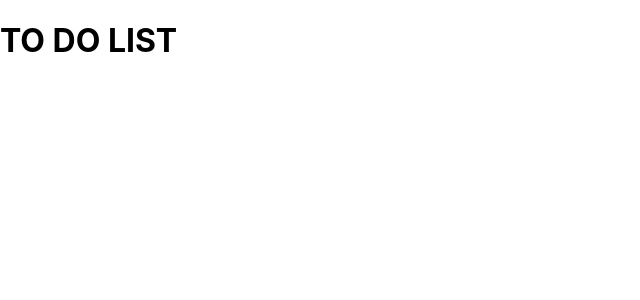
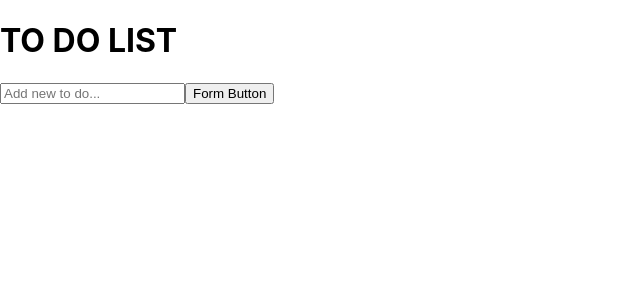
Before and after one commit to palucas94/react-todo-app, a React (Create React App) app: page / in a window 1280 px wide. Shown: the top 300 px of the page, without its empty margins (0-640 px from the left). Built offline with nearby package versions, Linux system fonts and the light colour scheme.

Commit message:
[feat] add Form

```diff
--- a/src/App.js
+++ b/src/App.js
@@ -1,10 +1,12 @@
 import './App.css';
 import Header from './components/Header';
+import Form from './components/Form';
 
 function App() {
   return (
     <div className="App">
       <Header />
+      <Form />
     </div>
   );
 }
--- /dev/null
+++ b/src/components/Form.jsx
@@ -0,0 +1,23 @@
+import React from 'react';
+
+function Form() {
+  return (
+    <div className='form-container'>
+      <form className='form-wrapper'>
+        <input
+          className='form-input'
+          placeholder='Add new to do...'
+          type='text'
+        />
+        <button
+          className='form-button'
+          type='submit'
+        >
+          Form Button
+        </button>
+      </form>
+    </div>
+  );
+}
+
+export default Form;
```
